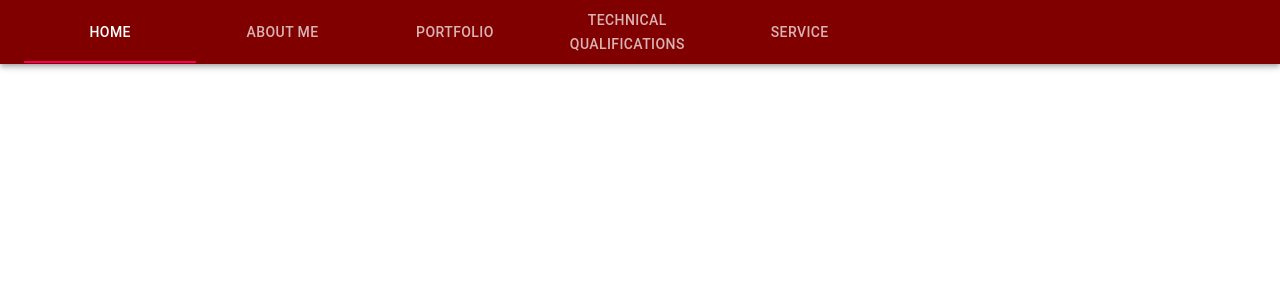
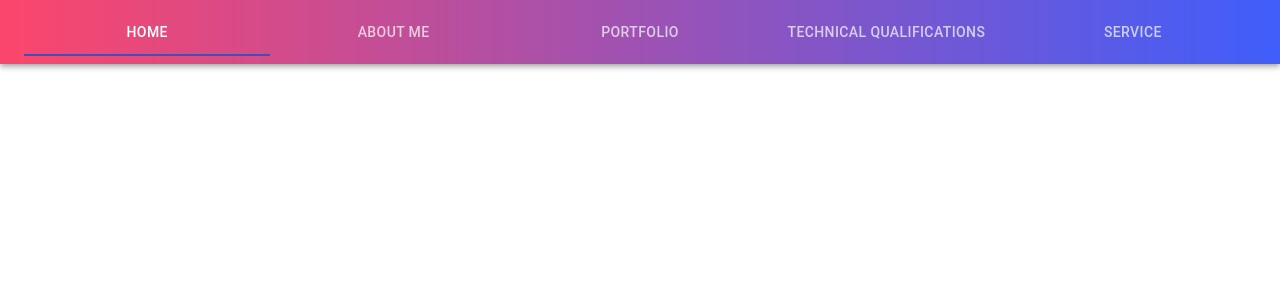
Before and after one commit to cole-downey/personal-website, a React (Create React App) app: page / in a window 1280 px wide. Shown: the top 300 px of the page. Built offline with nearby package versions, Linux system fonts and the light colour scheme.

Commit message:
changed header styling

```diff
--- a/src/components/header.js
+++ b/src/components/header.js
@@ -1,12 +1,24 @@
 import React from 'react';
-import { AppBar, Toolbar, Tab, Tabs } from '@material-ui/core';
+import { AppBar, Toolbar, Tab, Tabs, Grid } from '@material-ui/core';
 import styled from 'styled-components';
-import { Route } from 'react-router-dom';
 
 const StyledAppBar = styled(AppBar)`
-  background-color: #800000;
-  flex-grow: 1;
-`
+  background: linear-gradient(90deg, #FC466B 0%, #3F5EFB 100%);
+`;
+
+const StyledTab = styled(Tab)`
+  && :hover {
+    color: black;
+  };
+  && :focus {
+    color: black;
+  }
+`;
+const StyledTabs = styled(Tabs)`
+  && :indicator {
+    background-color: black;
+  };
+`;
 function getValue(pages) {
   // iterates through pages list to find which value is current
   var value = 0;
@@ -25,14 +37,17 @@ const Header = (props) => {
     <div>
       <StyledAppBar position="sticky">
         <Toolbar>
-          <Tabs
-            variant="fullWidth"
-            value={getValue(pages)}
-            centered
-          >
-            {pages.map((page) =>
-              <Tab label={page.title} href={page.url} key={page.index} />)}
-          </Tabs>
+          <Grid xs={12}>
+            <StyledTabs
+              variant="fullWidth"
+              value={getValue(pages)}
+              centered
+              indicatorColor="primary"
+            >
+              {pages.map((page) =>
+                <StyledTab label={page.title} href={page.url} key={page.index} />)}
+            </StyledTabs>
+          </Grid>
         </Toolbar>
       </StyledAppBar>
     </div>
```
